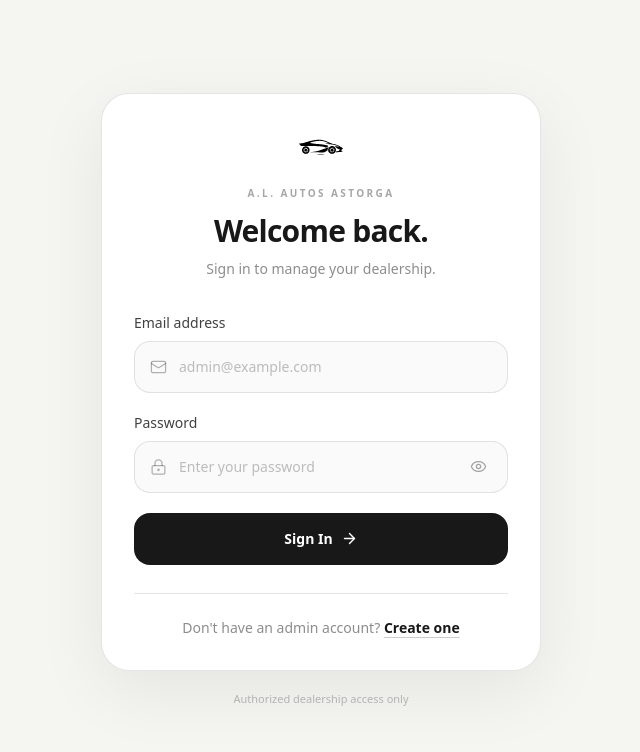
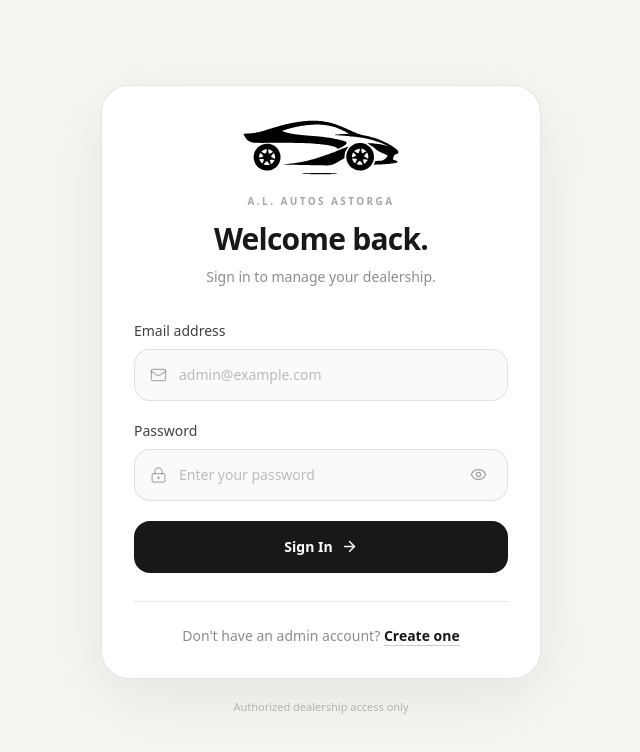
Before and after one commit to 321456987737/ALAutosAstorga, a Next.js app: page /admin/login in a window 1280 px wide. Shown: the top 752 px of the page, without its empty margins (319-959 px from the left). Built offline with nearby package versions, Linux system fonts and the light colour scheme.

Commit message:
master mind

```diff
--- a/src/app/admin/(auth)/login/page.js
+++ b/src/app/admin/(auth)/login/page.js
@@ -58,7 +58,7 @@ export default function AdminLoginPage() {
               alt=""
               width={44}
               height={44}
-              className="mx-auto h-11 w-11 object-contain brightness-0 "
+              className="mx-auto h-15 w-fit object-contain brightness-0 "
             />
 
             <p className="mt-4 text-[10px] font-semibold uppercase tracking-[0.24em] text-black/35">
--- a/src/app/admin/(auth)/signup/page.js
+++ b/src/app/admin/(auth)/signup/page.js
@@ -95,7 +95,7 @@ export default function AdminSignupPage() {
               alt=""
               width={44}
               height={44}
-              className="h-11 w-11 shrink-0 object-contain brightness-0 "
+              className="h-15 w-fit shrink-0 object-contain brightness-0 "
             />
 
             <div>
```
